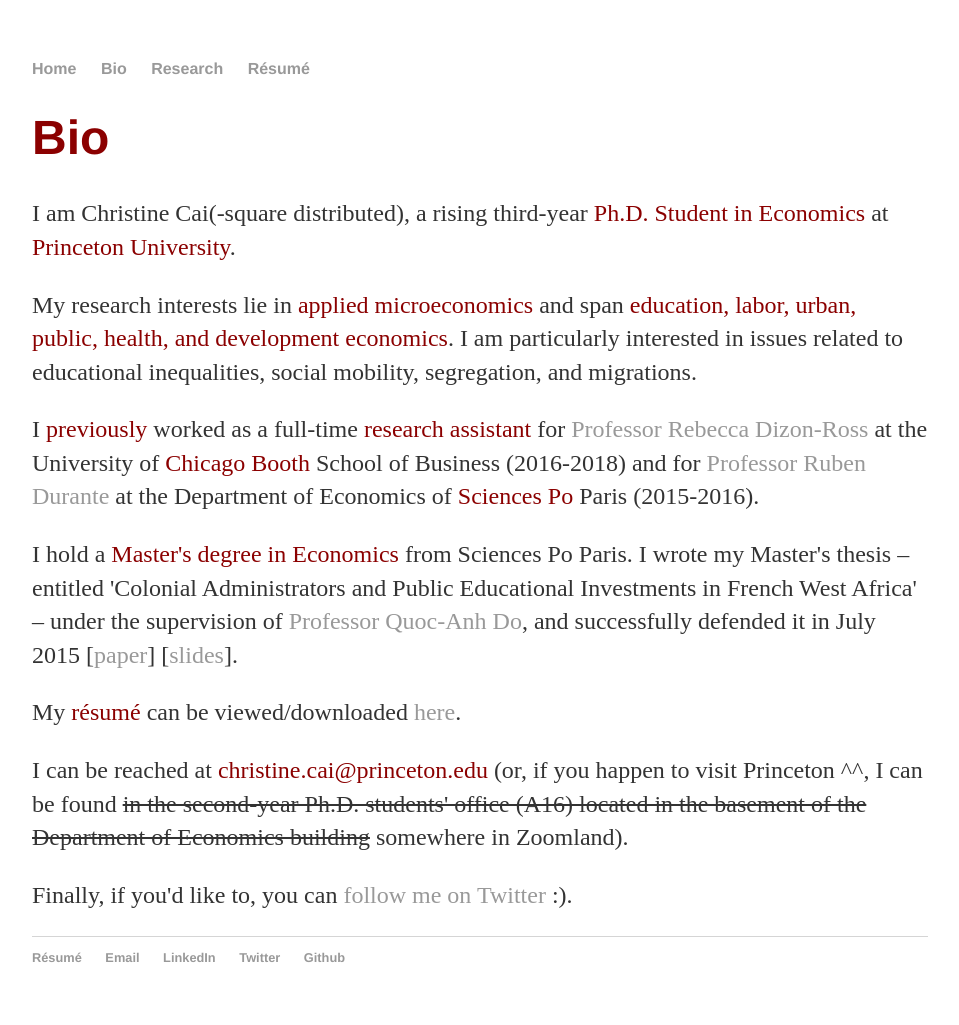
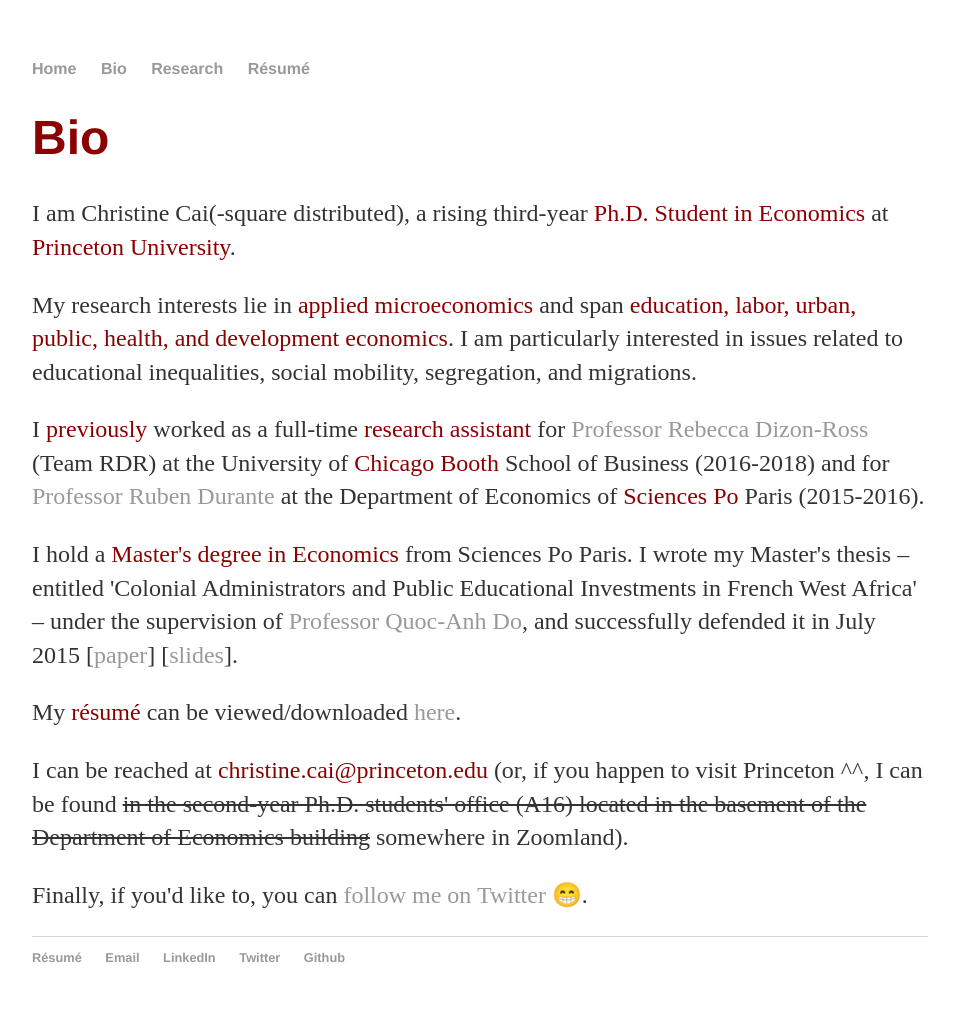
Before and after one commit to christinecai/christinecai.github.io, a Jekyll site: the page built from bio/Bio.html, in a window 1280 px wide. Shown: the whole page, without its empty margins (160-1119 px from the left). Built offline with Jekyll 4.4.1, drawn with Linux system fonts in a browser that asks for light colours.

Commit message:
Update Bio.html

```diff
--- a/bio/Bio.html
+++ b/bio/Bio.html
@@ -16,7 +16,7 @@
 			I am particularly interested in issues related to educational inequalities, social mobility, segregation, and migrations.</p>
 
 <p>I <font color="darkred">previously</font> worked as a full-time <font color="darkred">research assistant</font> for
-			<a href="http://faculty.chicagobooth.edu/rebecca.dizon-ross/">Professor Rebecca Dizon-Ross</a>
+			<a href="http://faculty.chicagobooth.edu/rebecca.dizon-ross/">Professor Rebecca Dizon-Ross</a> (Team RDR)
 	at the University of <font color="darkred">Chicago Booth</font> School of Business (2016-2018) and for
 			<a href="https://www.rubendurante.net">Professor Ruben Durante</a>
 	at the Department of Economics of <font color="darkred">Sciences Po</font> Paris (2015-2016).</p>
```
Also changed, not shown: other parts of bio/Bio.html (+1 -1 lines).
